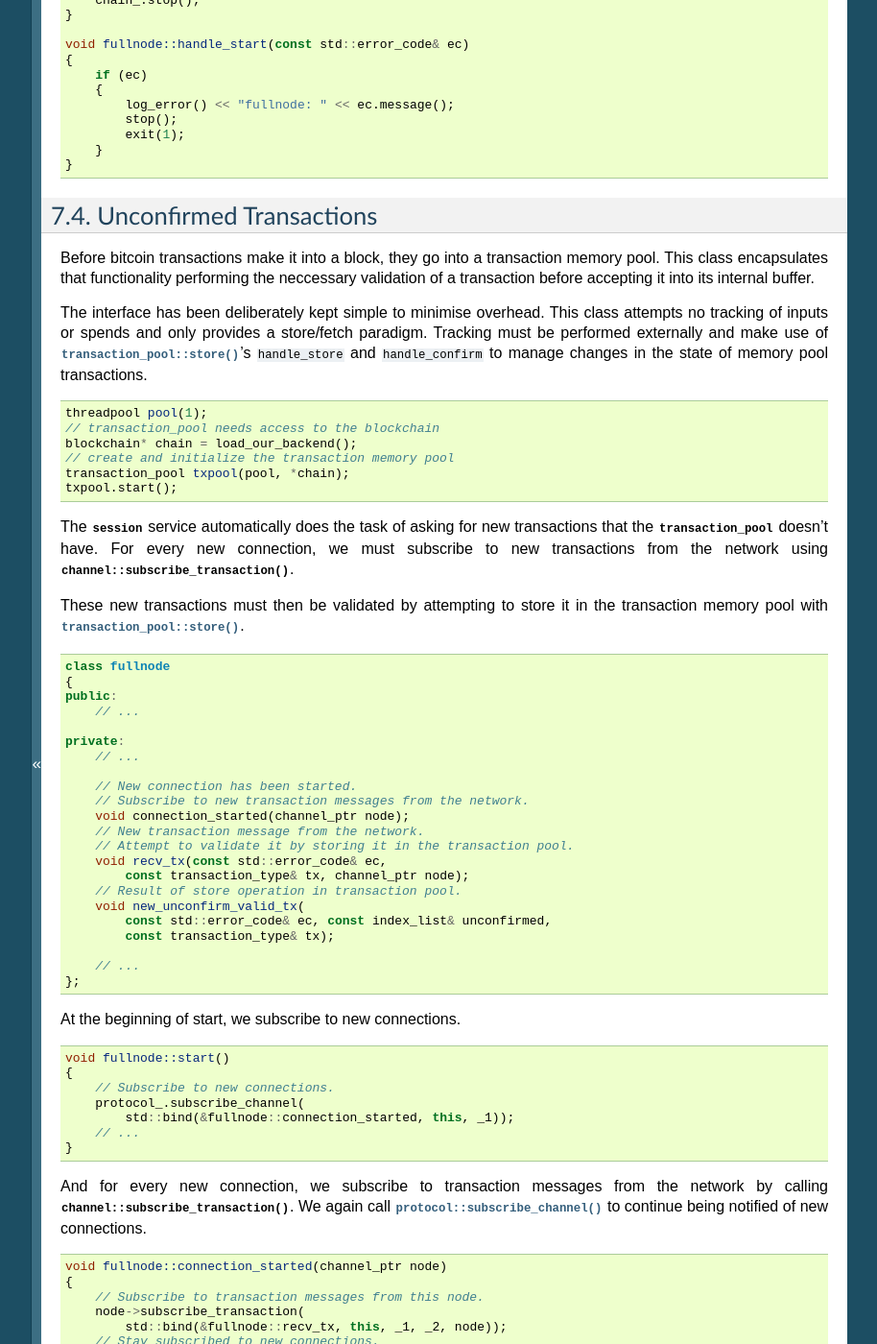
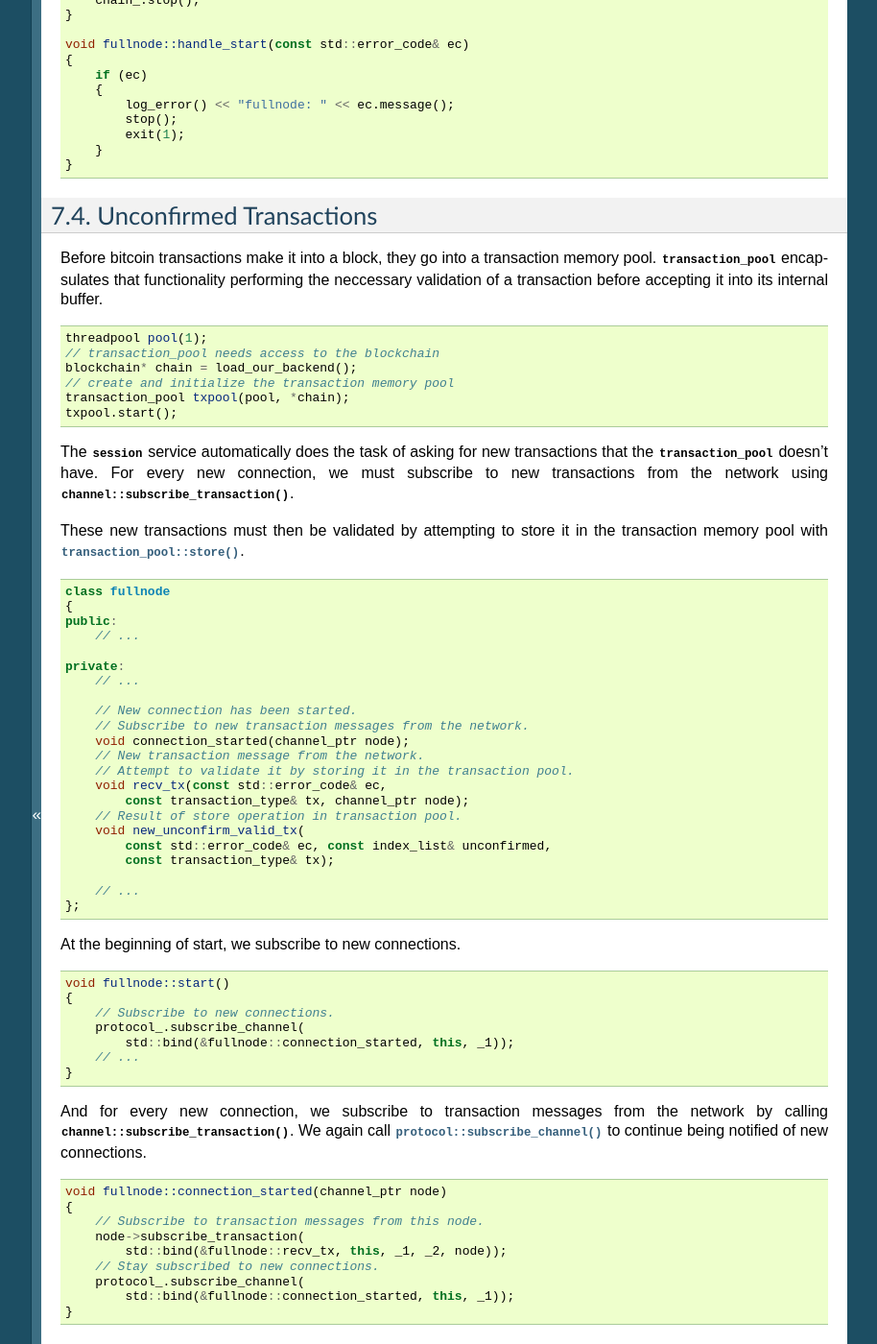
Before and after one commit to libbitcoin/libbitcoin-system, a Sphinx documentation site: the page built from doc/sphinx/fullnode.rst, in a window 1280 px wide and 1400 px high, scrolled down 2613 px. Shown: the whole window at 96% size, without its empty margins (187-1101 px from the left). Built offline with Sphinx 7.4.7, drawn with Linux system fonts in a browser that asks for light colours; pages that are not in the unit, such as notebooks, are missing from menus; some of the changed text lies outside the part shown.

Commit message:
doc: clarify tx_pool

```diff
--- a/doc/sphinx/fullnode.rst
+++ b/doc/sphinx/fullnode.rst
@@ -185,15 +185,9 @@ Unconfirmed Transactions
 ========================
 
 Before bitcoin transactions make it into a block, they go into
-a transaction memory pool. This class encapsulates that functionality
+a transaction memory pool. :class:`transaction_pool` encapsulates that functionality
 performing the neccessary validation of a transaction before accepting
 it into its internal buffer.
-
-The interface has been deliberately kept simple to minimise overhead.
-This class attempts no tracking of inputs or spends and only provides
-a store/fetch paradigm. Tracking must be performed externally and make
-use of :func:`transaction_pool::store`'s ``handle_store`` and
-``handle_confirm`` to manage changes in the state of memory pool transactions.
 ::
 
     threadpool pool(1);
```
Also changed, not shown: other parts of doc/sphinx/fullnode.rst (+11 -0 lines).
